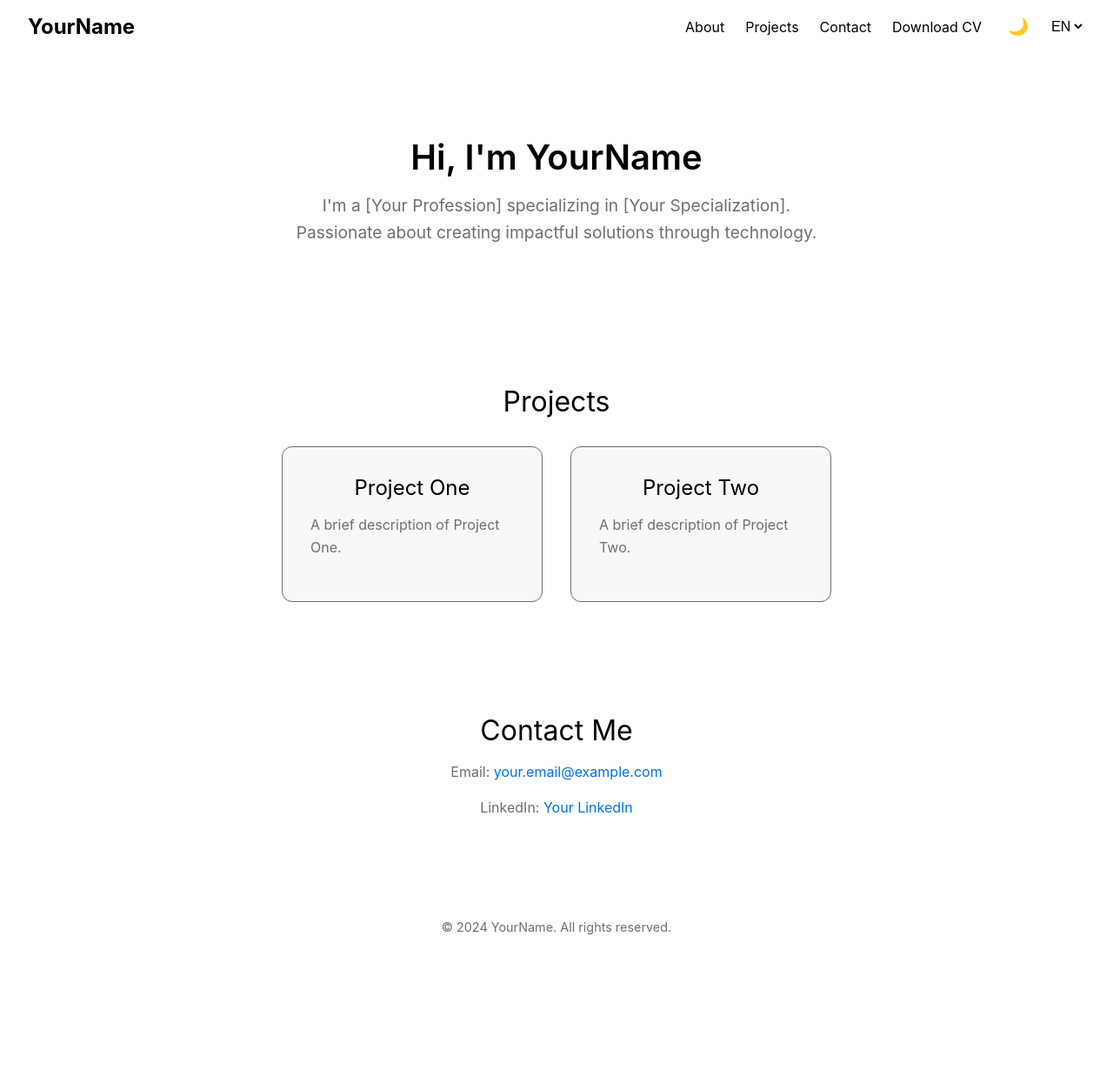
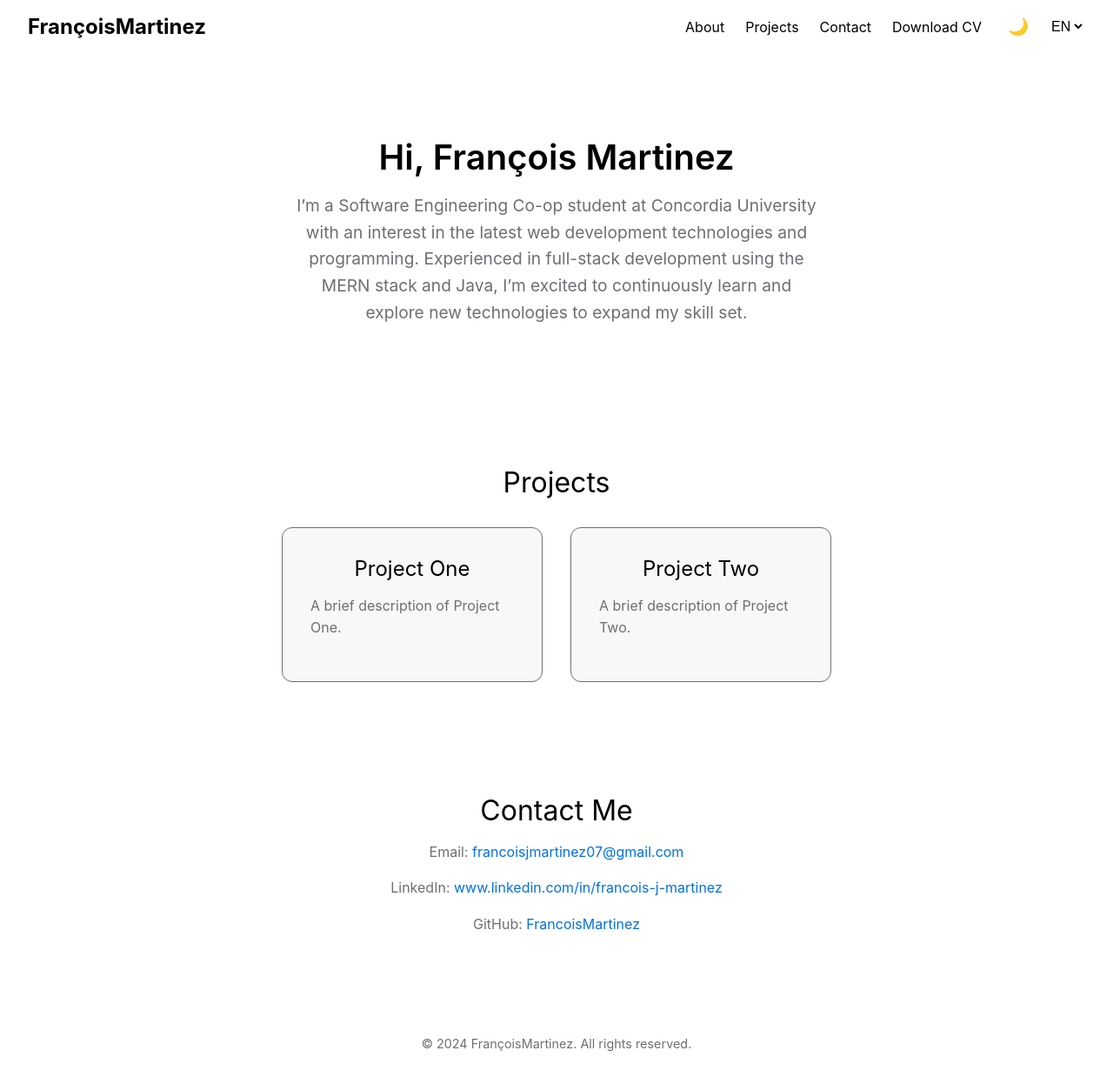
Before and after one commit to FrancoisMartinez/react-portfolio, a React (Vite) app: page / in a window 1280 px wide. Shown: the top 1246 px of the page at 87% size. Before the commit the page ends 1125 px from the top, so only its background shows below. Built offline with nearby package versions, Linux system fonts and the light colour scheme.

Commit message:
some changes

```diff
--- a/package.json
+++ b/package.json
@@ -15,6 +15,8 @@
     "i18next": "^23.15.1",
     "react-i18next": "^15.0.2",
     "react-router-dom": "^6.26.2",
-    "react-scroll": "^1.9.0"
+    "react-scroll": "^1.9.0",
+    "react-tsparticles": "^2.12.2",
+    "tsparticles": "^3.5.0"
   }
 }
--- a/src/components/Footer.jsx
+++ b/src/components/Footer.jsx
@@ -8,7 +8,7 @@ const Footer = () => {
     return (
         <footer className={styles.footer}>
             <p>
-                &copy; {new Date().getFullYear()} YourName. {t('footer.rights')}
+                &copy; {new Date().getFullYear()} FrançoisMartinez. {t('footer.rights')}
             </p>
         </footer>
     );
--- a/src/components/Header.jsx
+++ b/src/components/Header.jsx
@@ -16,7 +16,7 @@ const Header = () => {
     return (
         <header className={styles.header}>
             <a href="/" className={styles.logo}>
-                YourName
+                FrançoisMartinez
             </a>
             <nav className={styles.nav}>
                 <Link to="about" smooth={true} duration={500}>
--- a/src/components/Home.jsx
+++ b/src/components/Home.jsx
@@ -23,14 +23,22 @@ const Home = () => {
                 <section id="contact" className={styles.contact}>
                     <h2>{t('contact.title')}</h2>
                     <p>
-                        {t('contact.email')}: <a href="mailto:your.email@example.com">your.email@example.com</a>
+                        Email: <a
+                        href="mailto:francoisjmartinez07@gmail.com">francoisjmartinez07@gmail.com</a>
                     </p>
                     <p>
-                        {t('contact.linkedin')}: <a href="https://linkedin.com/in/yourprofile" target="_blank" rel="noopener noreferrer">Your LinkedIn</a>
+                        LinkedIn: <a href="https://www.linkedin.com/in/francois-j-martinez/"
+                                                    target="_blank"
+                                                    rel="noopener noreferrer">www.linkedin.com/in/francois-j-martinez</a>
+                    </p>
+                    <p>
+                        GitHub: <a href="https://github.com/FrancoisMartinez"
+                                                    target="_blank"
+                                                    rel="noopener noreferrer">FrancoisMartinez</a>
                     </p>
                 </section>
             </main>
-            <Footer />
+            <Footer/>
         </div>
     );
 };
--- a/src/locales/en/translation.json
+++ b/src/locales/en/translation.json
@@ -6,8 +6,8 @@
     "downloadCV": "Download CV"
   },
   "home": {
-    "greeting": "Hi, I'm YourName",
-    "description": "I'm a [Your Profession] specializing in [Your Specialization]. Passionate about creating impactful solutions through technology."
+    "greeting": "Hi, François Martinez",
+    "description": "I’m a Software Engineering Co-op student at Concordia University with an interest in the latest web development technologies and programming. Experienced in full-stack development using the MERN stack and Java, I’m excited to continuously learn and explore new technologies to expand my skill set."
   },
   "projects": {
     "title": "Projects",
@@ -21,9 +21,7 @@
     }
   },
   "contact": {
-    "title": "Contact Me",
-    "email": "Email",
-    "linkedin": "LinkedIn"
+    "title": "Contact Me"
   },
   "footer": {
     "rights": "All rights reserved."
--- a/src/locales/fr/translation.json
+++ b/src/locales/fr/translation.json
@@ -6,8 +6,8 @@
     "downloadCV": "Télécharger le CV"
   },
   "home": {
-    "greeting": "Bonjour, je suis YourName",
-    "description": "Je suis un(e) [Votre Profession] spécialisé(e) en [Votre Spécialisation]. Passionné(e) par la création de solutions percutantes grâce à la technologie."
+    "greeting": "Bonjour, je suis François Martinez",
+    "description": "Je suis étudiant en génie logiciel à l’Université Concordia, avec un intérêt pour les dernières technologies de développement web et la programmation. Expérimenté en développement full-stack avec le stack MERN et Java, je suis enthousiaste à l'idée d'apprendre continuellement et d'explorer de nouvelles technologies pour élargir mes compétences."
   },
   "projects": {
     "title": "Projets",
@@ -21,9 +21,7 @@
     }
   },
   "contact": {
-    "title": "Contactez-moi",
-    "email": "Email",
-    "linkedin": "LinkedIn"
+    "title": "Contactez-moi"
   },
   "footer": {
     "rights": "Tous droits réservés."
--- a/src/styles/Footer.module.css
+++ b/src/styles/Footer.module.css
@@ -5,6 +5,9 @@
     color: var(--secondary-text-color);
     margin-top: auto;
     font-size: 0.9rem;
+    position: relative;
+    z-index: 1000;
+
 }
 
 @media (max-width: 768px) {
--- a/src/styles/Header.module.css
+++ b/src/styles/Header.module.css
@@ -9,6 +9,7 @@
     z-index: 1000;
     background-color: var(--header-background-color);
     transition: background-color 0.3s;
+
 }
 
 .logo {
--- a/src/styles/Home.module.css
+++ b/src/styles/Home.module.css
@@ -35,6 +35,8 @@
 .mainContent {
     padding-top: 60px; /* Adjust this value to match the header's height */
     flex: 1;
+    position: relative;
+    z-index: 1;
 }
 
 .about {
```
Also changed, not shown: 1 other file (tests, documents, lock files or other folders).
